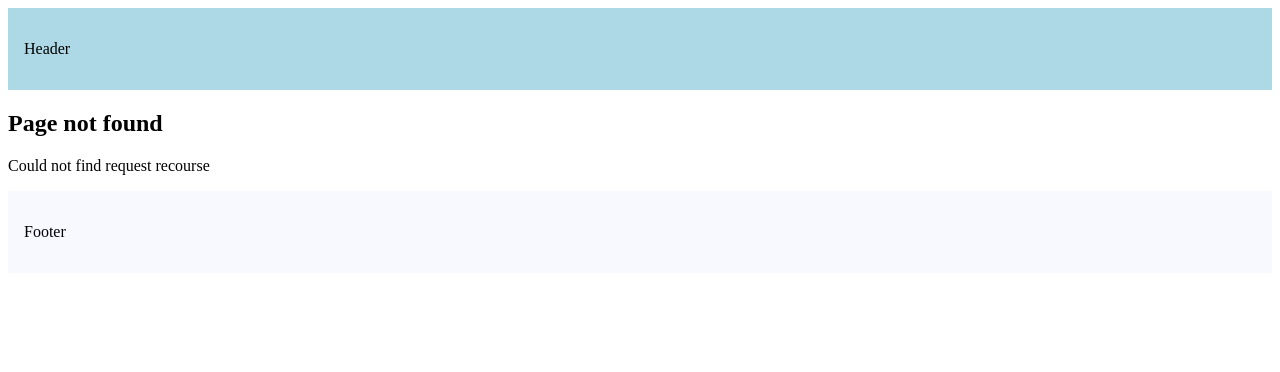
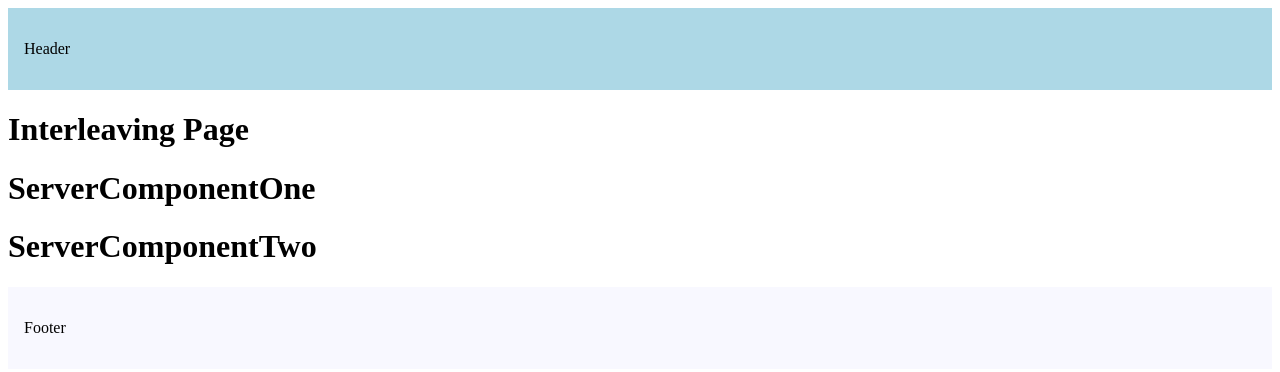
Before and after one commit to Giorgi014/next, a Next.js app: page /interleaving in a window 1280 px wide. Before the commit this address had no page. Shown: the top 372 px of the page. Built offline with nearby package versions, Linux system fonts and the light colour scheme.

Commit message:
project update

```diff
--- /dev/null
+++ b/src/app/interleaving/page.tsx
@@ -0,0 +1,10 @@
+import { ServerComponentOne } from "@/components/server-component-one";
+
+export default function InterleavingPage() {
+  return (
+    <>
+      <h1>Interleaving Page</h1>
+      <ServerComponentOne/>
+    </>
+  );
+}
--- /dev/null
+++ b/src/components/server-component-one.tsx
@@ -0,0 +1,12 @@
+import fs from "fs";
+import { ServerComponentTwo } from "./server-component-two";
+
+export const ServerComponentOne = () => {
+  fs.readFileSync("src/components/server-component-one.tsx", "utf-8");
+  return (
+    <>
+      <h1>ServerComponentOne</h1>
+      <ServerComponentTwo />
+    </>
+  );
+};
--- /dev/null
+++ b/src/components/server-component-two.tsx
@@ -0,0 +1,6 @@
+import fs from "fs";
+
+export const ServerComponentTwo = () => {
+  fs.readFileSync("src/components/server-component-two.tsx", "utf-8");
+  return <h1>ServerComponentTwo</h1>;
+};
```
Also changed, not shown: src/components/client-component-one.tsx (added, +20 -0 lines), src/components/client-component-two.tsx (added, +9 -0 lines).
